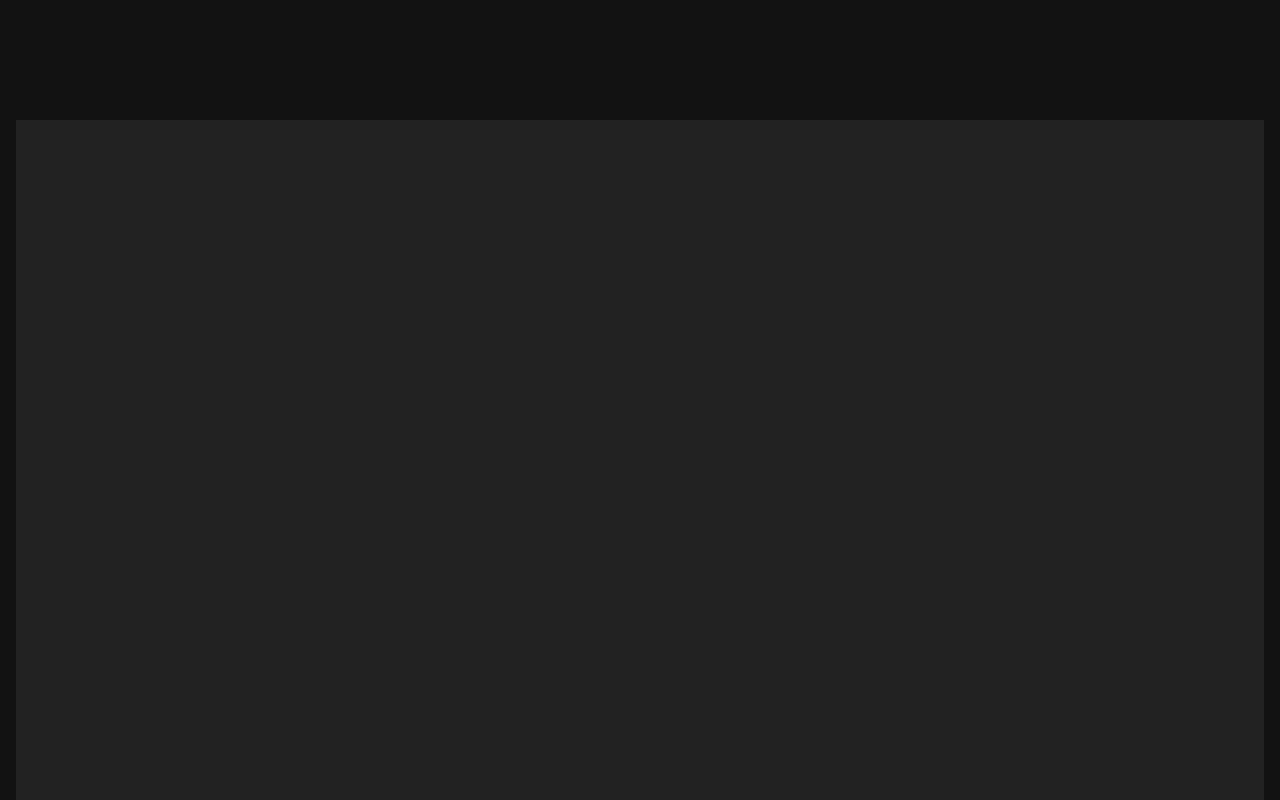
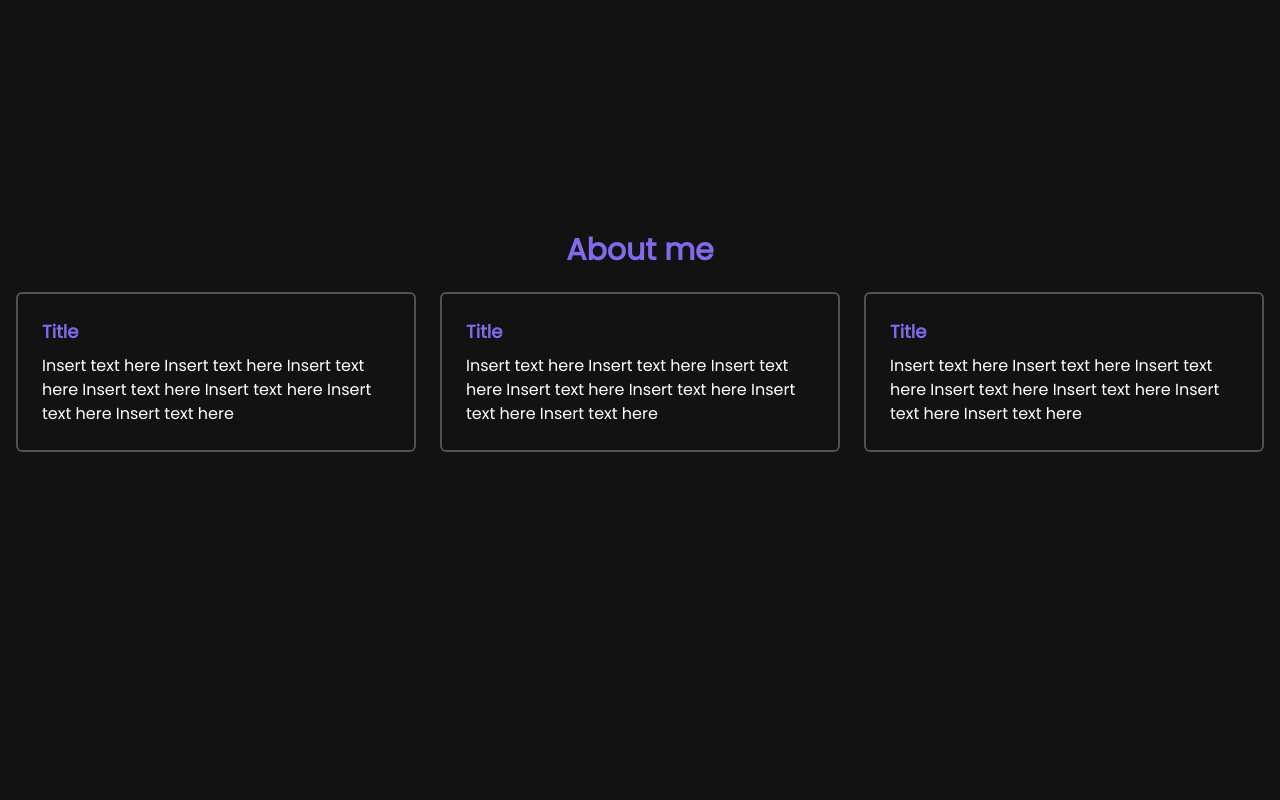
Before and after one commit to Laraass/portfolio, a React (Vite) app: page / in a window 1280 px wide. Shown: the part 680-1480 px from the top of the page. Built offline with nearby package versions, Linux system fonts and the light colour scheme.

Commit message:
create basis for about me page

```diff
--- a/src/sections/About.tsx
+++ b/src/sections/About.tsx
@@ -1,9 +1,30 @@
 import React from "react";
+import Card from "../components/Card";
 
 const About: React.FC = () => {
   return (
-    <section data-aos="fade-up" className="bg-shade-700 w-full min-h-screen py-28" id="about-me">
-      {/* About Me */}
+    <section
+      data-aos="fade-up"
+      className="max-w-7xl min-h-screen py-28 mx-auto"
+      id="about-me"
+    >
+      <div className="flex flex-col gap-6 items-center">
+        <h2 className="text-3xl font-bold text-primary">About me</h2>
+        <div className="flex flex-col md:flex-row gap-6 justify-center items-center">
+          <Card
+            title="Title"
+            content="Insert text here Insert text here Insert text here Insert text here Insert text here Insert text here Insert text here"
+          />
+          <Card
+            title="Title"
+            content="Insert text here Insert text here Insert text here Insert text here Insert text here Insert text here Insert text here"
+          />
+          <Card
+            title="Title"
+            content="Insert text here Insert text here Insert text here Insert text here Insert text here Insert text here Insert text here"
+          />
+        </div>
+      </div>
     </section>
   );
 };
```
